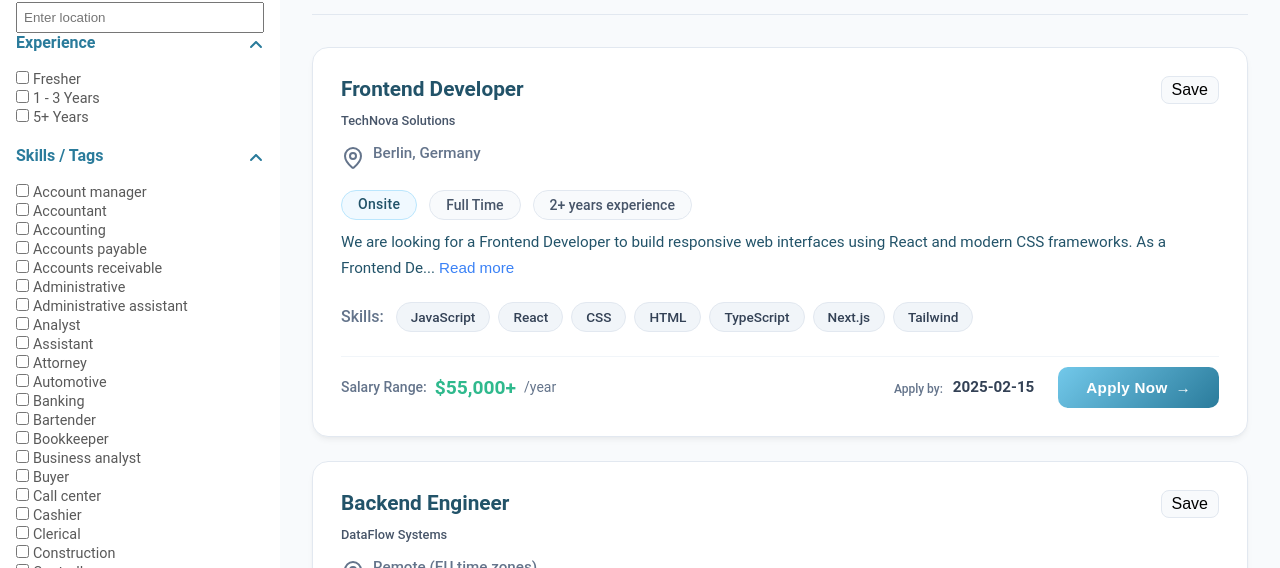
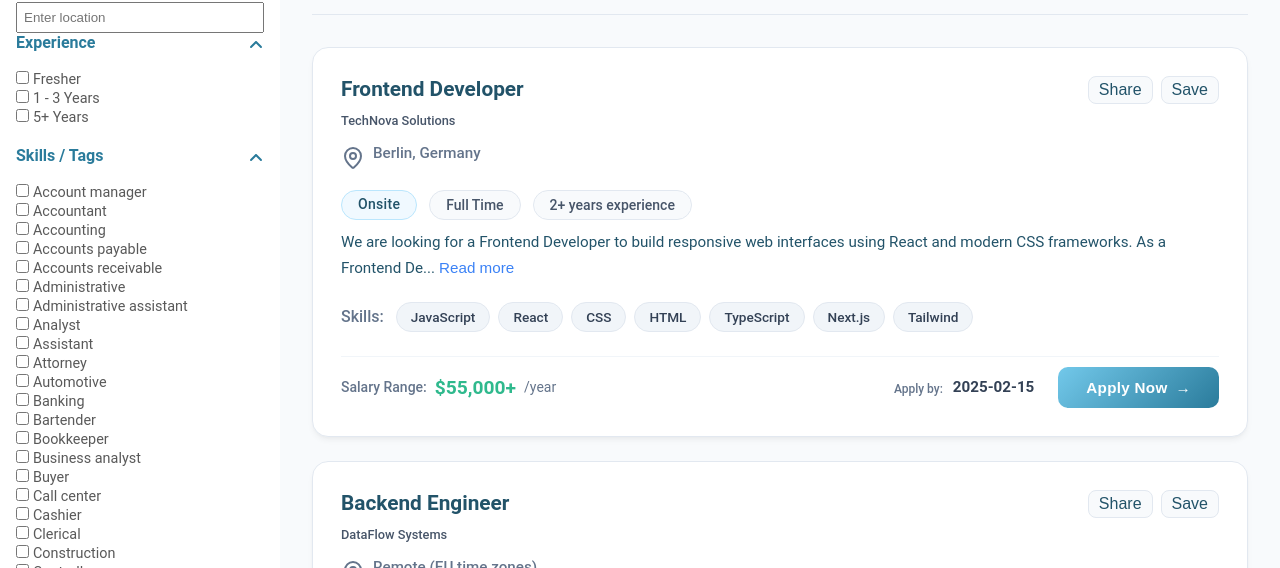
Before and after one commit to curator-me/FastJobPortal, a React app: page /jobs in a window 1280 px wide. Shown: the part 173-741 px from the top of the page. Built offline with nearby package versions, Linux system fonts and the light colour scheme; the HTML template or start-up script is replaced by a standard one.

Commit message:
fix color

```diff
--- a/src/components/BrowseJobs/MainContent.jsx
+++ b/src/components/BrowseJobs/MainContent.jsx
@@ -46,6 +46,9 @@ export function MainContent({ jobs = [] }) {
                     </div>
                   </div>
                   <div className="job-actions">
+                    <button className="save-btn" aria-label="Save job">
+                      <span className="save-icon">Share</span>
+                    </button>
                     <button className="save-btn" aria-label="Save job">
                       <span className="save-icon">Save</span>
                     </button>
--- a/src/components/BrowseJobs/index.css
+++ b/src/components/BrowseJobs/index.css
@@ -249,6 +249,7 @@
   display: flex;
   align-items: center;
   justify-content: center;
+  color: var(--color-e);
 }
 
 .browse-job .main-content .save-btn:hover {
```
